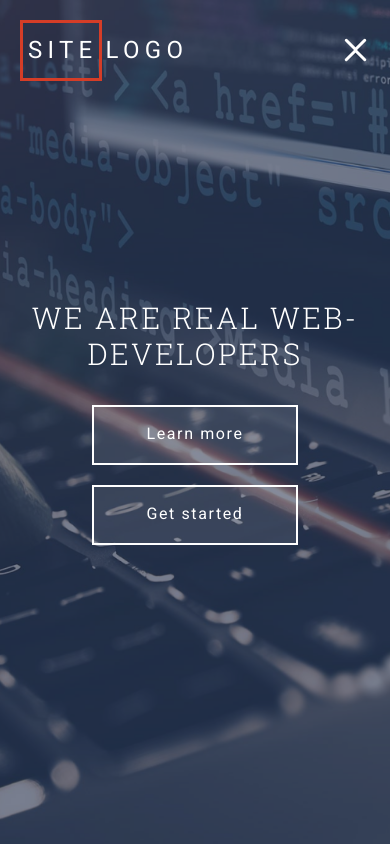
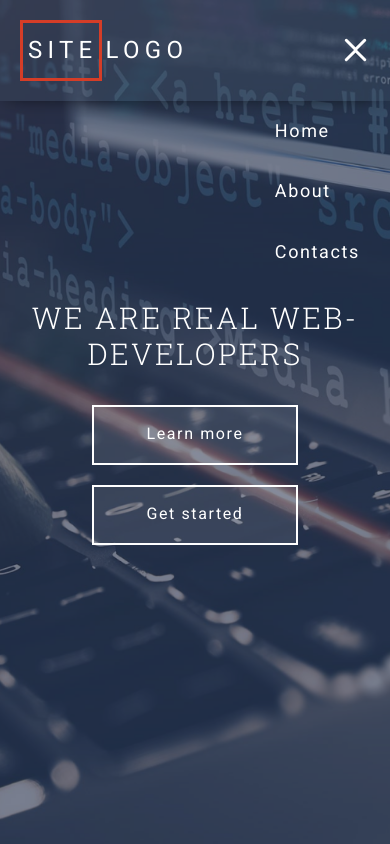
Before and after one commit to ZukerMaNN/fertig, a website: page index.html in a window 390 px wide. Both pictures are taken after a click on the element 355 px from the left and 50 px from the top of the page. Shown: the top 844 px of the page. Drawn offline with Linux system fonts and the light colour scheme.

Commit message:
zwei commit

```diff
--- a/assets/js/main.js
+++ b/assets/js/main.js
@@ -1,5 +1,6 @@
-$(document).ready(function(){
+$('.header-navbar__btn').ready(function(){
 	$('.header-navbar__btn').click(function(){
 		$(this).toggleClass('open');
+    $('.header-navbar__list').toggleClass('open');
 	});
 });
--- a/src/scss/components/header/_header-menu.scss
+++ b/src/scss/components/header/_header-menu.scss
@@ -8,6 +8,10 @@
   right: 0;
   left: 0;
   padding: $gap 0;
+  @include md {
+    background-color: rgba($color-gray-dark, 0.25);
+    @include box-shadow;
+  }
   &__container {
     @extend %container;
     display: grid;
--- a/src/scss/components/header/_header-navbar.scss
+++ b/src/scss/components/header/_header-navbar.scss
@@ -12,6 +12,13 @@
     }
     @include md {
       display: none;
+    }
+    &.open {
+      display: block;
+      position: absolute;
+      top: 100%;
+      right: $gap;
+      @include unlist(0 0 0 -10px);
     }
   }
   &__item {
```
Also changed, not shown: assets/css/style.css.
